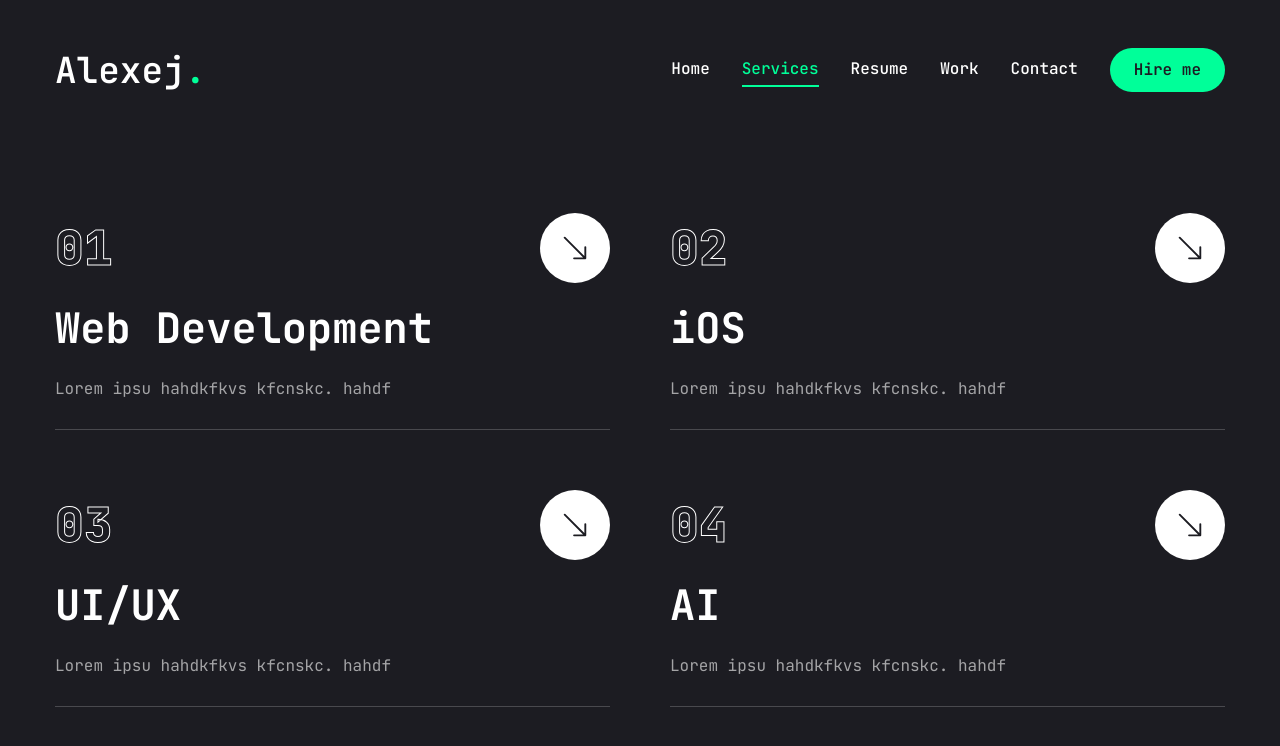
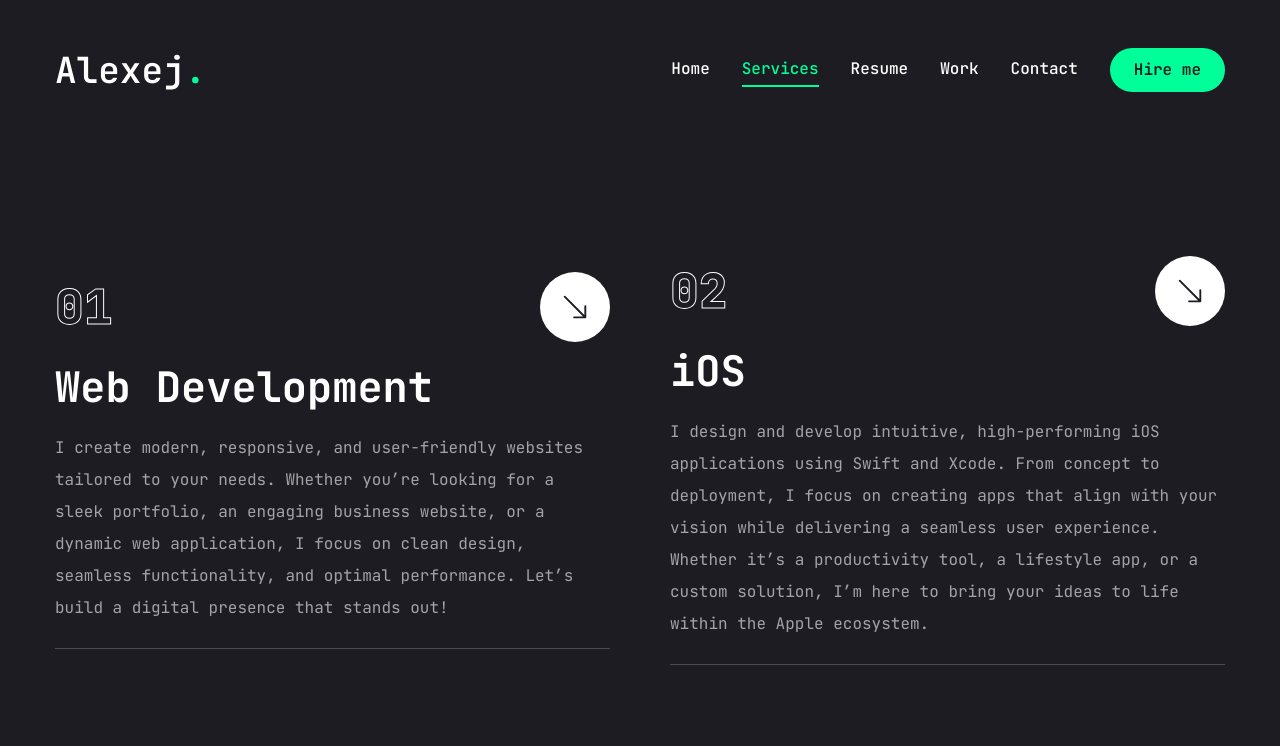
Before and after one commit to olexey27/Portfolio, a Next.js app: page /services in a window 1280 px wide. Shown: the top 746 px of the page. Built offline with nearby package versions, Linux system fonts and the light colour scheme.

Commit message:
done to publish

```diff
--- a/app/page.jsx
+++ b/app/page.jsx
@@ -13,12 +13,12 @@ const Home = () => {
         <div className="flex flex-col xl:flex-row items-center justify-between xl:pt-8 xl:pb-24">
           {/* text */}
           <div className="text-center xl:text-left order-2 xl:order-none">
-            <span className="text-xl">Junior iOS Developer</span>
+            <span className="text-xl">Junior Developer</span>
             <h1 className="h1 mb-6">
               Hello I'm <br /> <span className="text-accent">Alexej Krasnokutskij</span>
             </h1>
             <p className="max-w-[500px] mb-9 text-white/80">
-              Ich bin halb mensch halb ChatGPT.
+            If you would like a quick overview, feel free to download my resume or open it in a separate tab.
             </p>
             {/* btn and socials */}
             <div className="flex flex-col xl:flex-row items-center gap-8">
--- a/app/services/page.jsx
+++ b/app/services/page.jsx
@@ -7,26 +7,14 @@ const services = [
     {
         num: "01",
         title: "Web Development",
-        description: "Lorem ipsu hahdkfkvs kfcnskc. hahdf",
-        href: ""
+        description: "I create modern, responsive, and user-friendly websites tailored to your needs. Whether you’re looking for a sleek portfolio, an engaging business website, or a dynamic web application, I focus on clean design, seamless functionality, and optimal performance. Let’s build a digital presence that stands out!",
+        href: "https://github.com/olexey27/WatchDate"
     },
     {
         num: "02",
         title: "iOS",
-        description: "Lorem ipsu hahdkfkvs kfcnskc. hahdf",
-        href: ""
-    },
-    {
-        num: "03",
-        title: "UI/UX",
-        description: "Lorem ipsu hahdkfkvs kfcnskc. hahdf",
-        href: ""
-    },
-    {
-        num: "04",
-        title: "AI",
-        description: "Lorem ipsu hahdkfkvs kfcnskc. hahdf",
-        href: ""
+        description: "I design and develop intuitive, high-performing iOS applications using Swift and Xcode. From concept to deployment, I focus on creating apps that align with your vision while delivering a seamless user experience. Whether it’s a productivity tool, a lifestyle app, or a custom solution, I’m here to bring your ideas to life within the Apple ecosystem.",
+        href: "https://github.com/olexey27/WatchChainiOS"
     },
 ];
 
--- a/app/work/page.jsx
+++ b/app/work/page.jsx
@@ -29,26 +29,6 @@ const projects = [
         image: "/assets/work/projekt1.png",
         live: "",
         github: "https://github.com/olexey27/WatchChainiOS",
-    },
-    {
-        num: "02",
-        category: "WatchDate",
-        title: "project 2",
-        discription: "ja kdfziprkl kjdkhfjdhlfdh jhfjdhfkjdhfjdf.",
-        stack: [{ name: "HTML5" }, { name: "Bootstrap" }, { name: "CSS" }, { name: "TypeScript" }, { name: "C#" }],
-        image: "/assets/work/thumb2.png",
-        live: "",
-        github: "https://github.com/olexey27/WatchDate",
-    },
-    {
-        num: "03",
-        category: "fronted",
-        title: "project 3",
-        discription: "ja kdfziprkl kjdkhfjdhlfdh jhfjdhfkjdhfjdf.",
-        stack: [{ name: "Next.js" }, { name: "Tailwind.css" }],
-        image: "/assets/work/thumb3.png",
-        live: "",
-        github: "",
     },
 ];
 
--- a/components/Stats.jsx
+++ b/components/Stats.jsx
@@ -8,15 +8,15 @@ const stats = [
         text: "Years of experience",
     },
     {
-        num: 5,
+        num: 3,
         text: "Projects completed",
     },
     {
-        num: 8,
+        num: 1,
         text: "Technologies mastered",
     },
     {
-        num: 269,
+        num: 410,
         text: "Code commits",
     },
 ];
```
Also changed, not shown: 1 other file (tests, documents, lock files or other folders).
